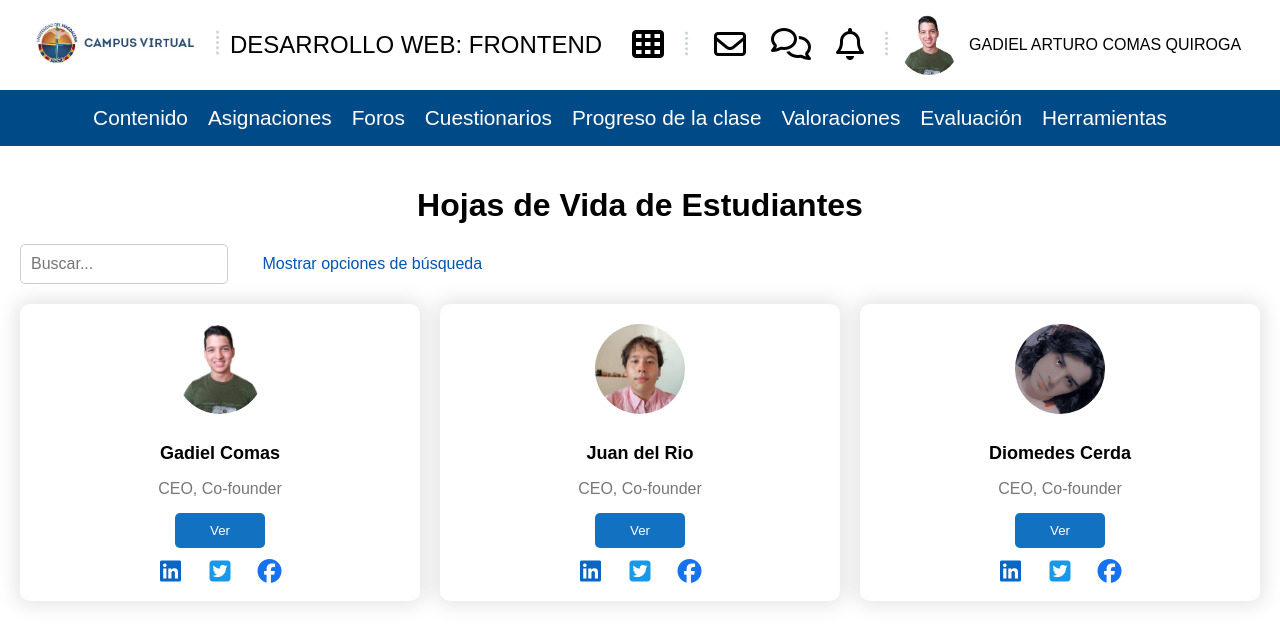
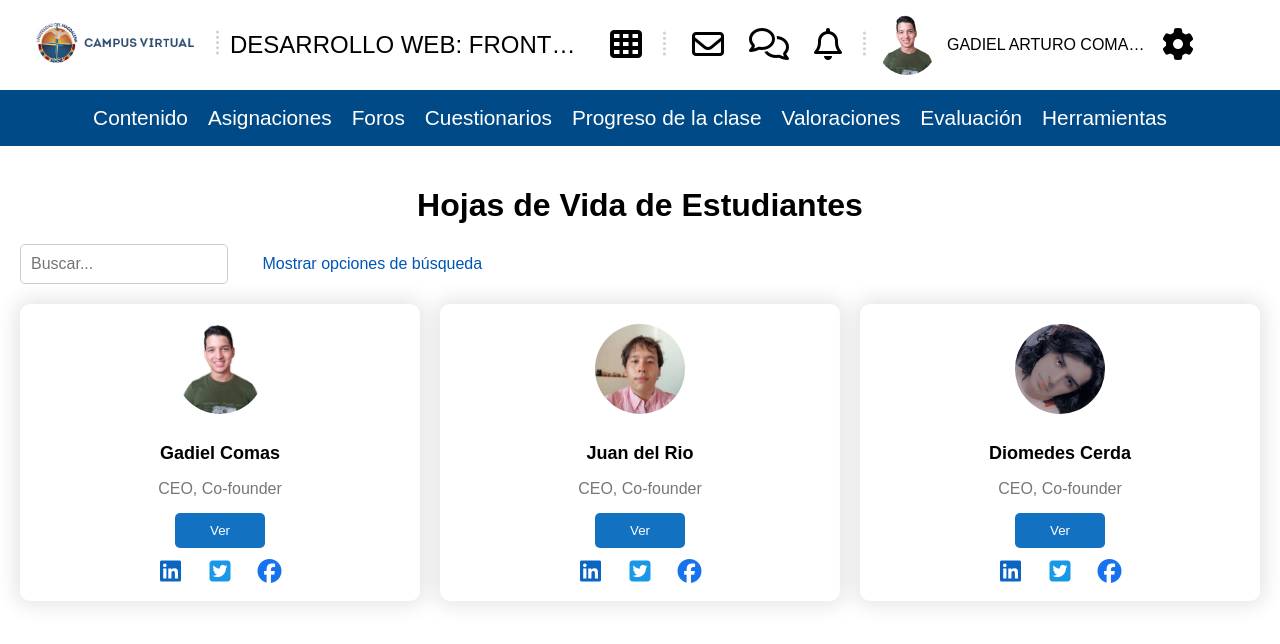
Before and after one commit to Fleshmat/curriculum_page, a plain HTML site: page index.html in a window 1280 px wide. Drawn offline with Linux system fonts and the light colour scheme.

Commit message:
mejoras_mejores

```diff
--- a/index.html
+++ b/index.html
@@ -61,7 +61,10 @@
                     </svg>
                 </div>
                 <img src="./img/profiles/gcomas.png" alt="Perfil de usuario">
-                <span>GADIEL ARTURO COMAS QUIROGA</span>
+                <span class="name-space">GADIEL ARTURO COMAS QUIROGA</span>
+                <div class="top-icons">
+                    <i class="fa-solid fa-gear fa-2xl"></i>
+                </div>
             </div>
         </div>
 
--- a/styles/styles.css
+++ b/styles/styles.css
@@ -20,6 +20,13 @@ header {
     height: 90px;
     max-width: 1230px;
     margin: auto;
+    white-space: nowrap;
+}
+
+.name-space{
+    overflow: hidden;
+    text-overflow: ellipsis;
+    max-width: 200px;
 }
 
 .first-half{
@@ -29,6 +36,9 @@ header {
 
 .subject{
     font-size: 1.5rem;
+    overflow: hidden;
+    text-overflow: ellipsis;
+    max-width: 350px;
 }
 
 nav {
@@ -84,8 +94,6 @@ h1 {
 }
 
 .search-container {
-    /* display: flex; */
-    /* justify-content: center; */
     margin-bottom: 20px;
 }
 
```
